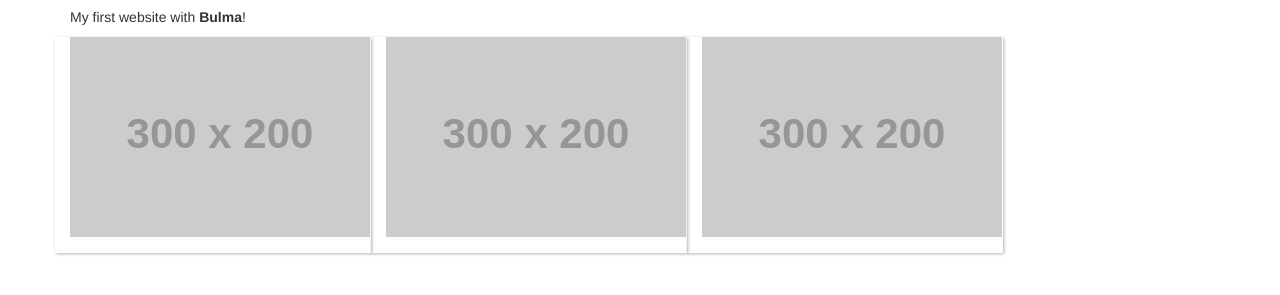
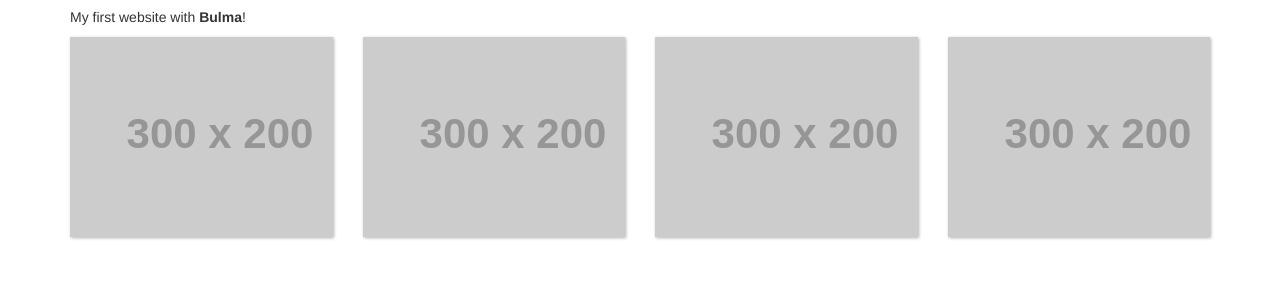
Before and after one commit to reyesjanno/reyesjanno.github.io, a plain HTML site: page index.html in a window 1280 px wide. Shown: the part 63-358 px from the top of the page. Drawn offline with nearby package versions, Linux system fonts and the light colour scheme; placeholder pictures from the web are drawn by us.

Commit message:
content ready

```diff
--- a/index.html
+++ b/index.html
@@ -24,7 +24,8 @@
           <strong>Bulma</strong>!
         </p>
         <div class="row projects">
-          <div class="col-sm-3 item ih-item square effect6 from_top_and_bottom"><a
+          <div class="col-sm-3">
+            <div class="item ih-item square effect6 from_top_and_bottom"><a
                 href="#">
                 <div class="img"><img
                     src="https://dummyimage.com/300x200/028b95/fff" alt="img"></div>
@@ -34,8 +35,10 @@
                 </div>
               </a>
             </div>
+          </div>
 
-          <div class="col-sm-3 item ih-item square effect6 from_top_and_bottom"><a
+          <div class="col-sm-3">
+            <div class="item ih-item square effect6 from_top_and_bottom"><a
                 href="#">
                 <div class="img"><img
                     src="https://dummyimage.com/300x200/028b95/fff" alt="img"></div>
@@ -45,8 +48,10 @@
                 </div>
               </a>
             </div>
+          </div>
 
-          <div class="col-sm-3 item ih-item square effect6 from_top_and_bottom"><a
+          <div class="col-sm-3">
+            <div class="item ih-item square effect6 from_top_and_bottom"><a
                 href="#">
                 <div class="img"><img
                     src="https://dummyimage.com/300x200/028b95/fff" alt="img"></div>
@@ -55,6 +60,20 @@
                   <p>Description goes here</p>
                 </div>
               </a>
+            </div>
+          </div>
+
+          <div class="col-sm-3">
+            <div class="item ih-item square effect6 from_top_and_bottom"><a
+                href="#">
+                <div class="img"><img
+                    src="https://dummyimage.com/300x200/028b95/fff" alt="img"></div>
+                <div class="info">
+                  <h3>Heading here</h3>
+                  <p>Description goes here</p>
+                </div>
+              </a>
+            </div>
           </div>
         </div>
       </div>
--- a/style.css
+++ b/style.css
@@ -1,7 +1,5 @@
 .ih-item.square {
   position: relative;
-  width: 316px;
-  height: 216px;
   box-shadow: 1px 1px 3px rgba(0, 0, 0, 0.3);
 }
 
```
Lines whose indentation alone changed are shown as unchanged.
